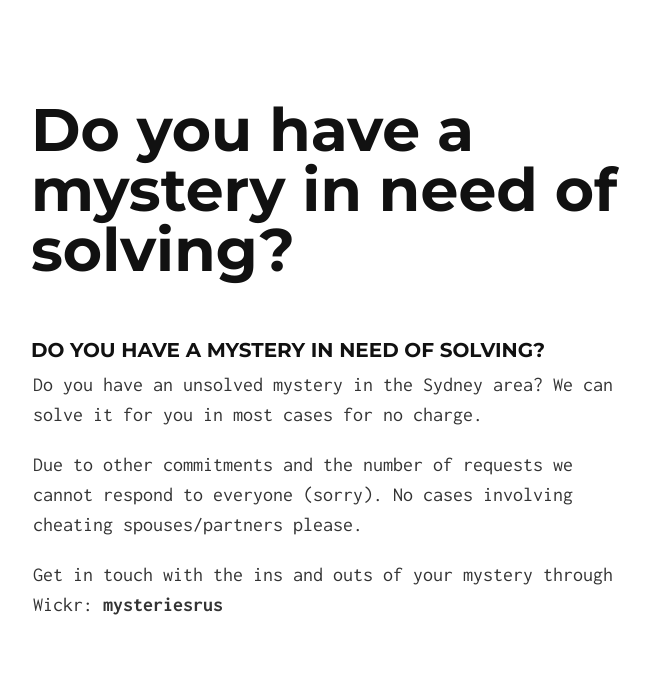
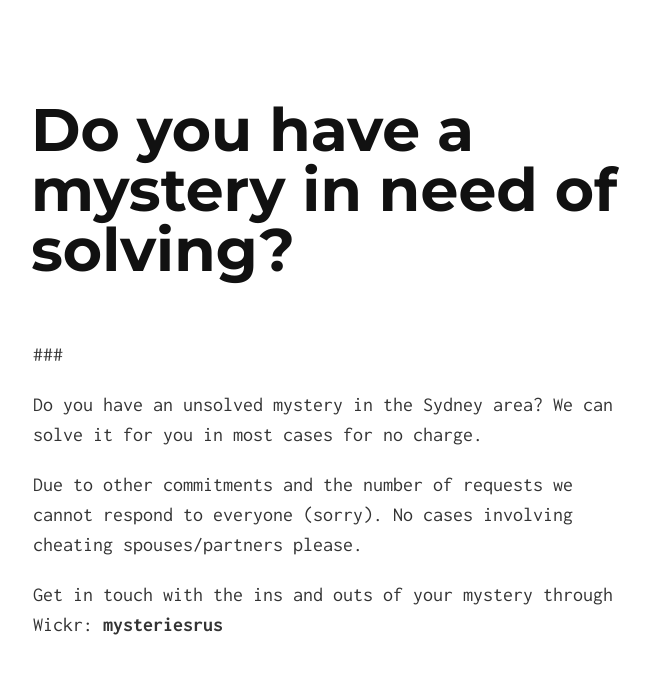
Before and after one commit to tomjoyner/shopping_cart, a Jekyll site: the page built from index.md, in a window 1280 px wide. Shown: the top 674 px of the page, without its empty margins (307-957 px from the left). Built offline with Jekyll 4.4.1, drawn with Linux system fonts in a browser that asks for light colours; our own code applies the rules of GitHub Pages for plain Markdown files.

Commit message:
Update index.md

```diff
--- a/index.md
+++ b/index.md
@@ -1,4 +1,4 @@
-### Do you have a mystery in need of solving?
+###
 
 Do you have an unsolved mystery in the Sydney area? We can solve it for you in most cases for no charge.
 
```
